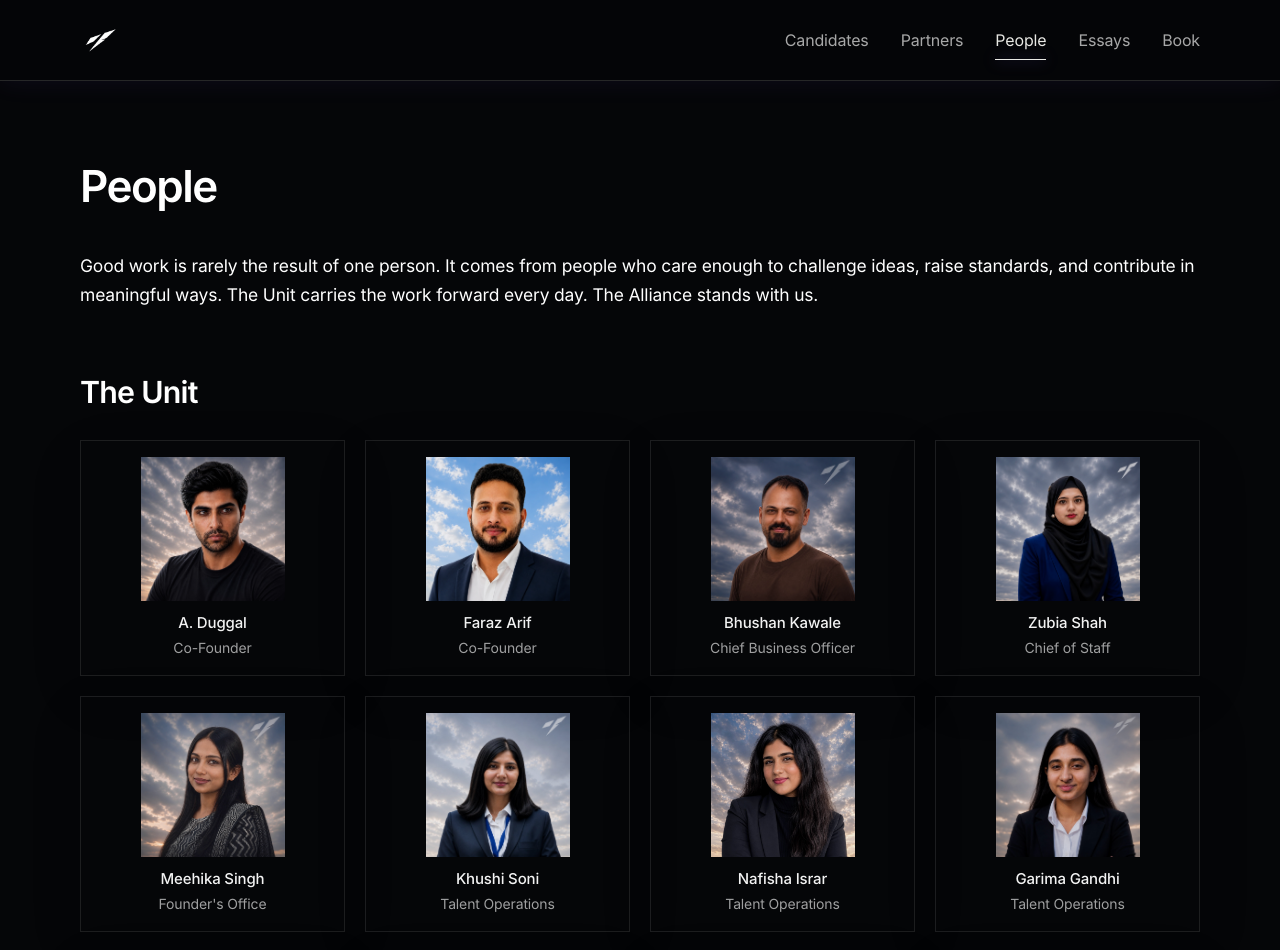
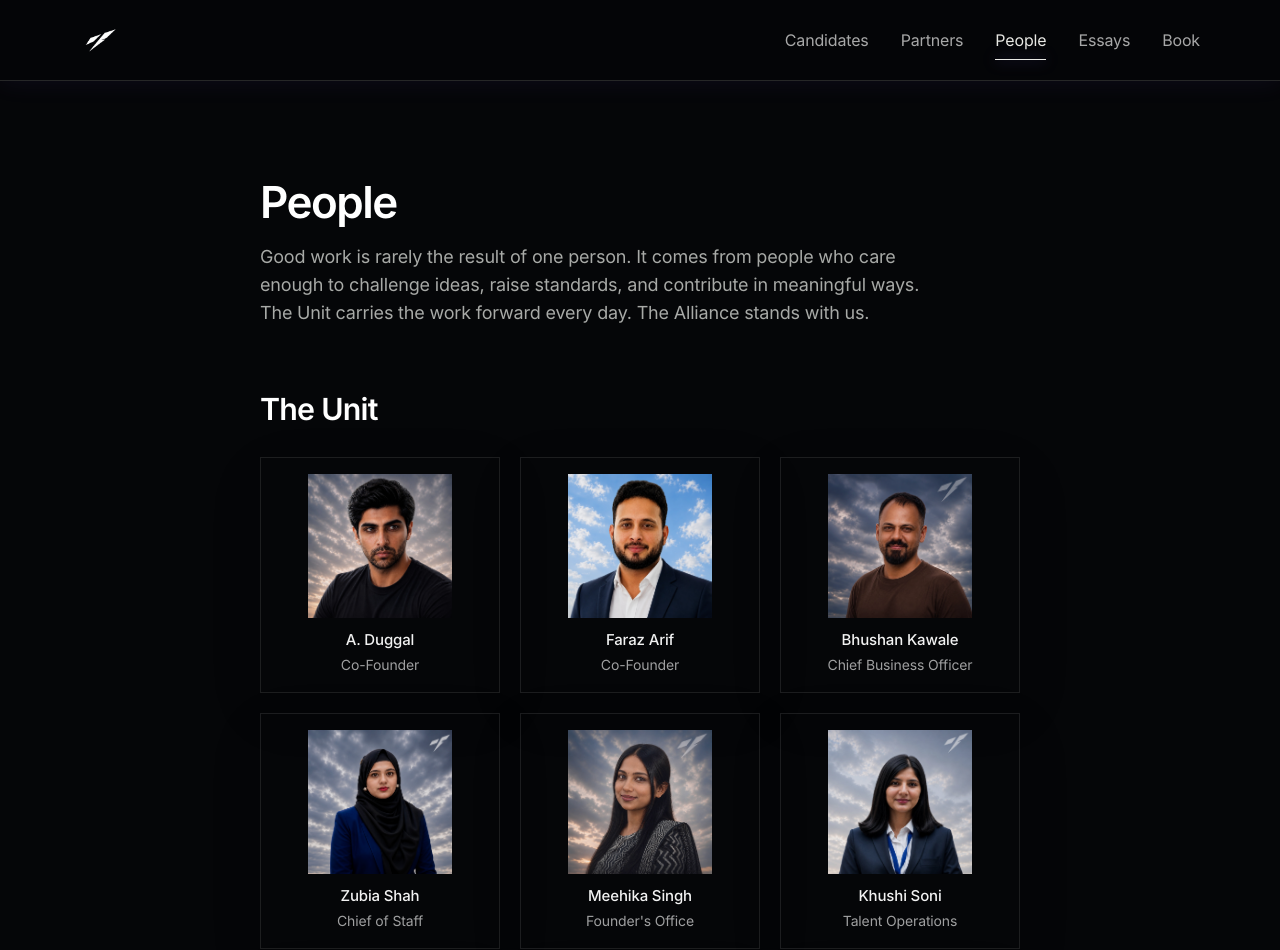
Before and after one commit to verveschool/versel, a Next.js app: page /people in a window 1280 px wide. Shown: the top 950 px of the page. Built offline with nearby package versions, Linux system fonts and the light colour scheme.

Commit message:
Align people page content width

```diff
--- a/app/people/page.tsx
+++ b/app/people/page.tsx
@@ -221,7 +221,7 @@ function PeopleSection({
   return (
     <section className="space-y-6 md:space-y-7">
       <h2>{title}</h2>
-      <div className="grid grid-cols-2 gap-4 sm:grid-cols-3 md:gap-5 lg:grid-cols-4">
+      <div className="grid grid-cols-2 gap-4 sm:grid-cols-3 md:gap-5">
         {people.map((person) => (
           <ProfileCard key={`${title}-${person.name}`} person={person} clickable={clickable} />
         ))}
@@ -235,16 +235,18 @@ export default function PeoplePage() {
     <div className="min-h-screen bg-background text-foreground">
       <SiteHeader />
 
-      <main className="yc-container space-y-14 py-14 md:space-y-16 md:py-20">
+      <main className="mx-auto w-full max-w-[1200px] px-6 py-16 md:px-10 md:py-24">
+        <div className="mx-auto w-full max-w-[760px] space-y-14 md:space-y-16">
           <section>
-          <h1 className="font-semibold text-white">People</h1>
-          <p className="mt-10">
+            <h1 className="mb-4 font-semibold text-white">People</h1>
+            <p className="max-w-2xl text-base text-muted-foreground md:text-lg">
               Good work is rarely the result of one person. It comes from people who care enough to challenge ideas, raise standards, and contribute in meaningful ways. The Unit carries the work forward every day. The Alliance stands with us.
             </p>
           </section>
 
           <PeopleSection title="The Unit" people={[...leadershipTeam, ...talentPartners]} clickable />
           <PeopleSection title="The Alliance" people={industryPartners} clickable />
+        </div>
       </main>
 
       <SiteFooter />
```
Lines whose indentation alone changed are shown as unchanged.
